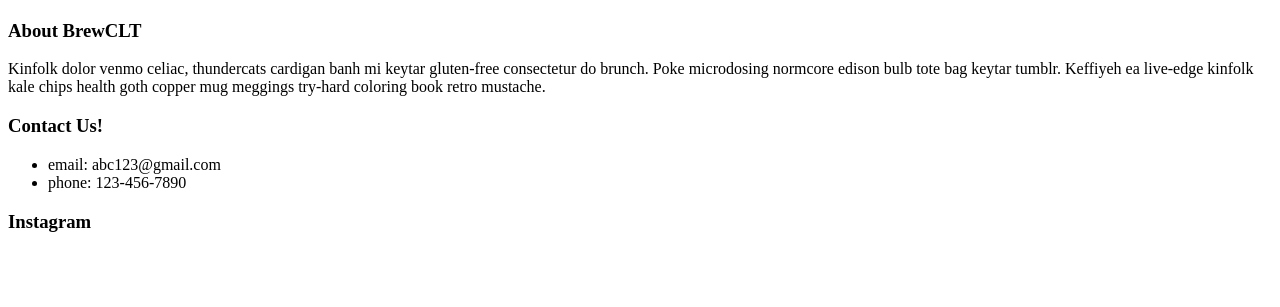
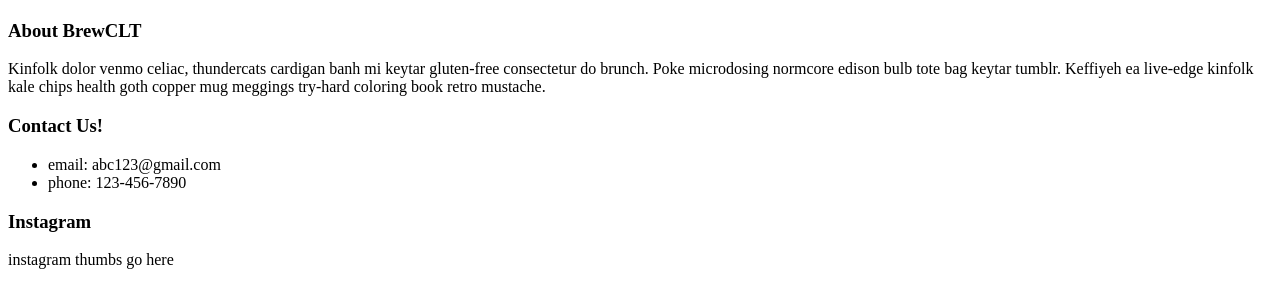
Before and after one commit to brewclt/website, a website with bundled scripts: page index.html in a window 1280 px wide. Shown: the part 211-518 px from the top of the page. Built offline with nearby package versions, Linux system fonts and the light colour scheme; files whose address does not match are found by name.

Commit message:
testing pull

```diff
--- a/templates/social.html
+++ b/templates/social.html
@@ -1 +1,2 @@
 <h3>Instagram</h3>
+<p>instagram thumbs go here</p>
```
